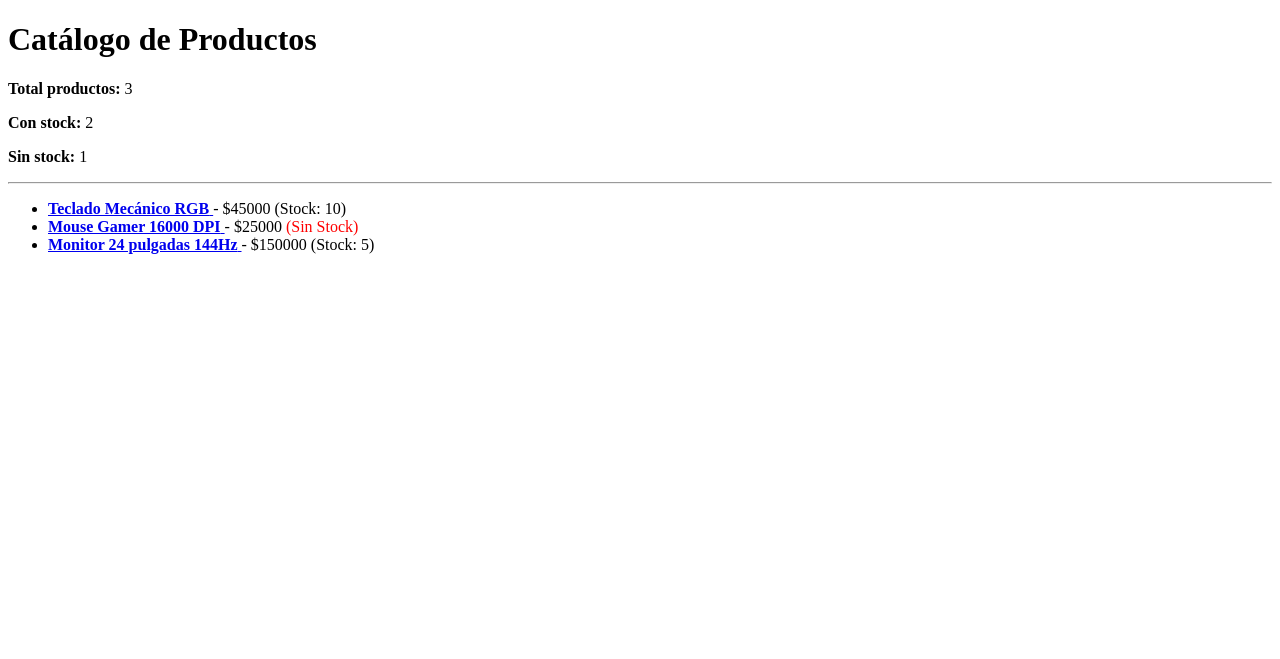
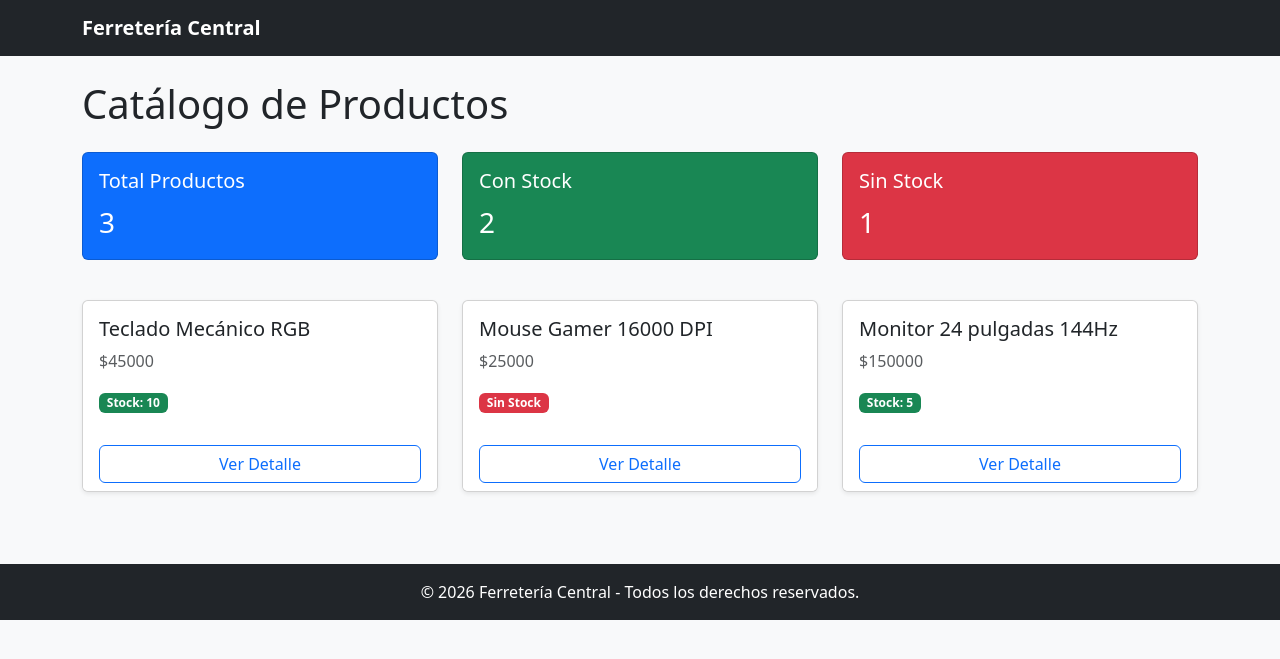
Before and after one commit to rudy7u7r/arriagada-ti3041-es1, a Django app: page / in a window 1280 px wide. Shown: the top 659 px of the page. Run offline with Django 5.2, Linux system fonts and the light colour scheme.

Commit message:
etapa-2-interfaz

```diff
--- a/catalogo/templates/catalogo/base.html
+++ b/catalogo/templates/catalogo/base.html
@@ -0,0 +1,27 @@
+<!DOCTYPE html>
+<html lang="es">
+<head>
+    <meta charset="UTF-8">
+    <meta name="viewport" content="width=device-width, initial-scale=1.0">
+    <title>{% block title %}Ferretería - Catálogo{% endblock %}</title>
+    <link href="https://cdn.jsdelivr.net/npm/bootstrap@5.3.0/dist/css/bootstrap.min.css" rel="stylesheet">
+</head>
+<body class="bg-light">
+    <nav class="navbar navbar-expand-lg navbar-dark bg-dark mb-4">
+        <div class="container">
+            <a class="navbar-brand fw-bold" href="{% url 'lista_productos' %}">Ferretería Central</a>
+        </div>
+    </nav>
+
+    <main class="container my-4">
+        {% block content %}
+        {% endblock %}
+    </main>
+
+    <footer class="bg-dark text-white text-center py-3 mt-5">
+        <p class="m-0">&copy; 2026 Ferretería Central - Todos los derechos reservados.</p>
+    </footer>
+
+    <script src="https://cdn.jsdelivr.net/npm/bootstrap@5.3.0/dist/js/bootstrap.bundle.min.js"></script>
+</body>
+</html>
--- a/catalogo/templates/catalogo/lista.html
+++ b/catalogo/templates/catalogo/lista.html
@@ -1,35 +1,59 @@
-<!DOCTYPE html>
-<html lang="es">
-<head>
-    <meta charset="UTF-8">
-    <title>Catálogo de Productos</title>
-</head>
-<body>
-    <h1>Catálogo de Productos</h1>
+{% extends 'catalogo/base.html' %}
 
-    <div>
-        <p><strong>Total productos:</strong> {{ resumen.total }}</p>
-        <p><strong>Con stock:</strong> {{ resumen.con_stock }}</p>
-        <p><strong>Sin stock:</strong> {{ resumen.sin_stock }}</p>
+{% block title %}Catálogo de Productos - Ferretería{% endblock %}
+
+{% block content %}
+<h1 class="mb-4">Catálogo de Productos</h1>
+
+<div class="row mb-4">
+    <div class="col-md-4">
+        <div class="card text-white bg-primary mb-3">
+            <div class="card-body">
+                <h5 class="card-title">Total Productos</h5>
+                <p class="card-text fs-3">{{ resumen.total }}</p>
+            </div>
+        </div>
     </div>
+    <div class="col-md-4">
+        <div class="card text-white bg-success mb-3">
+            <div class="card-body">
+                <h5 class="card-title">Con Stock</h5>
+                <p class="card-text fs-3">{{ resumen.con_stock }}</p>
+            </div>
+        </div>
+    </div>
+    <div class="col-md-4">
+        <div class="card text-white bg-danger mb-3">
+            <div class="card-body">
+                <h5 class="card-title">Sin Stock</h5>
+                <p class="card-text fs-3">{{ resumen.sin_stock }}</p>
+            </div>
+        </div>
+    </div>
+</div>
 
-    <hr>
-
-    <ul>
+<div class="row">
     {% for producto in productos %}
-        <li>
-            <a href="{% url 'detalle_producto' producto.id %}">
-                <strong>{{ producto.nombre }}</strong>
-            </a> - ${{ producto.precio }}
-            {% if producto.stock > 0 %}
-                (Stock: {{ producto.stock }})
-            {% else %}
-                <span style="color: red;">(Sin Stock)</span>
-            {% endif %}
-        </li>
+    <div class="col-md-4 mb-4">
+        <div class="card h-100 shadow-sm">
+            <div class="card-body">
+                <h5 class="card-title">{{ producto.nombre }}</h5>
+                <p class="card-text text-muted">${{ producto.precio }}</p>
+                {% if producto.stock > 0 %}
+                    <span class="badge bg-success mb-2">Stock: {{ producto.stock }}</span>
+                {% else %}
+                    <span class="badge bg-danger mb-2">Sin Stock</span>
+                {% endif %}
+            </div>
+            <div class="card-footer bg-white border-top-0">
+                <a href="{% url 'detalle_producto' producto.id %}" class="btn btn-outline-primary w-100">Ver Detalle</a>
+            </div>
+        </div>
+    </div>
     {% empty %}
-        <li>No hay productos registrados.</li>
+    <div class="col-12">
+        <div class="alert alert-warning">No hay productos registrados en el catálogo.</div>
+    </div>
     {% endfor %}
-    </ul>
-</body>
-</html>
+</div>
+{% endblock %}
--- a/catalogo/views.py
+++ b/catalogo/views.py
@@ -1,4 +1,3 @@
-
 import json
 import os
 from django.conf import settings
@@ -6,17 +5,15 @@ from django.shortcuts import render
 from django.http import Http404
 
 def cargar_datos():
-    """Función auxiliar para leer el archivo JSON"""
     ruta_json = os.path.join(settings.BASE_DIR, 'catalogo', 'data', 'productos.json')
     try:
         with open(ruta_json, 'r', encoding='utf-8') as file:
             return json.load(file)
-    except FileNotFoundError:
+    except (FileNotFoundError, json.JSONDecodeError):
         return []
 
 def lista_productos(request):
     productos = cargar_datos()
-
     total_productos = len(productos)
     con_stock = sum(1 for p in productos if p.get('stock', 0) > 0)
     sin_stock = total_productos - con_stock
```
Also changed, not shown: catalogo/templates/catalogo/detalle.html (+27 -0 lines).
